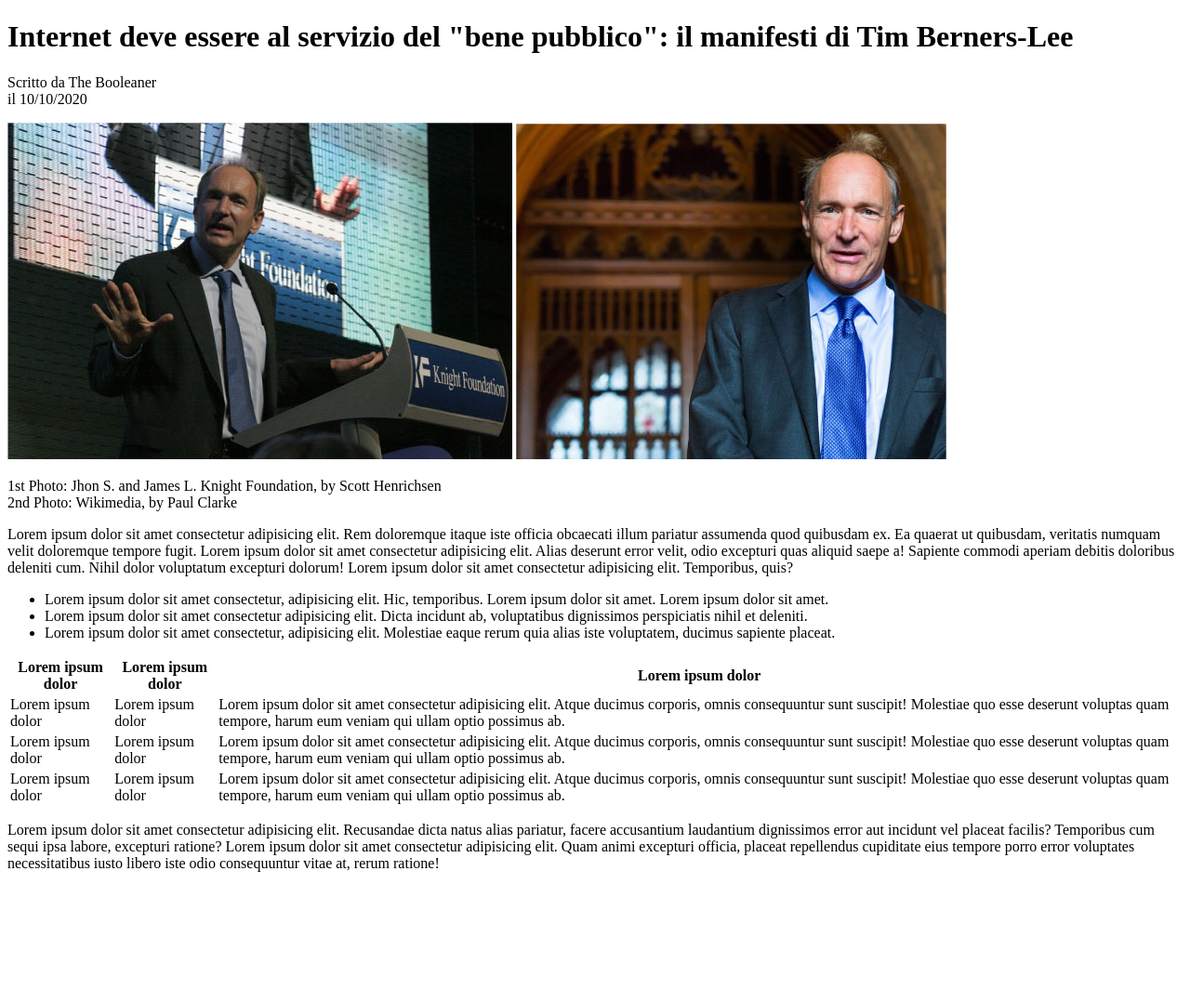
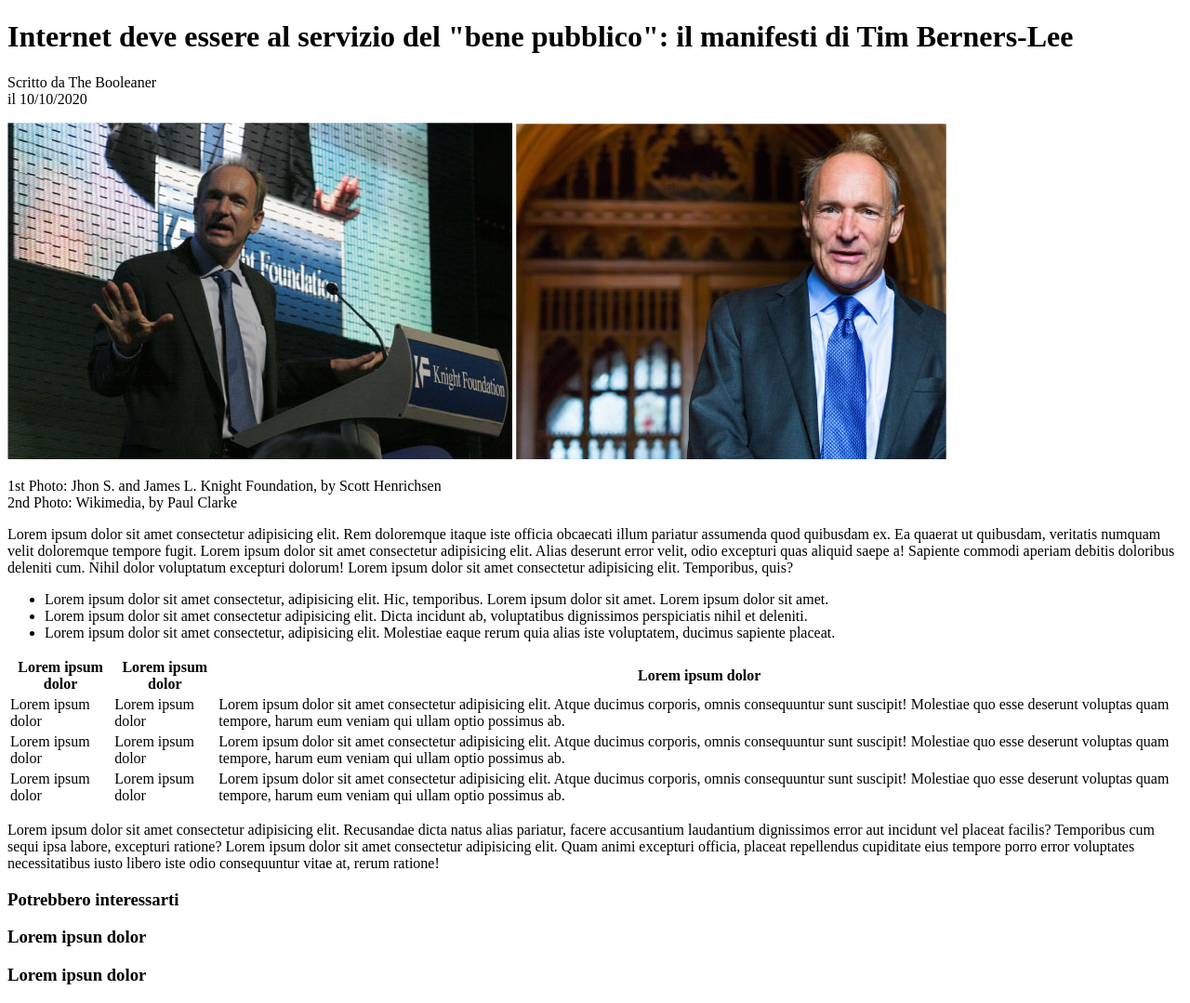
Before and after one commit to evelingcastillon/html-css-booleaner, a plain HTML site: page index.html in a window 1280 px wide. Shown: the whole page at 93% size. Before the commit the page ends 954 px from the top, so only its background shows below. Drawn offline with Linux system fonts and the light colour scheme.

Commit message:
complete other link

```diff
--- a/index.html
+++ b/index.html
@@ -89,6 +89,16 @@
         </section>
         <!-- /paragrafo 2 -->
 
+        <!-- other link -->
+        <section>
+            <h3>Potrebbero interessarti</h3>
+            <h3>Lorem ipsun dolor</h3>
+            <h3>Lorem ipsun dolor</h3>
+
+        </section>
+        <!-- /other link -->
+
+
     </main>
 
 </body>
```
